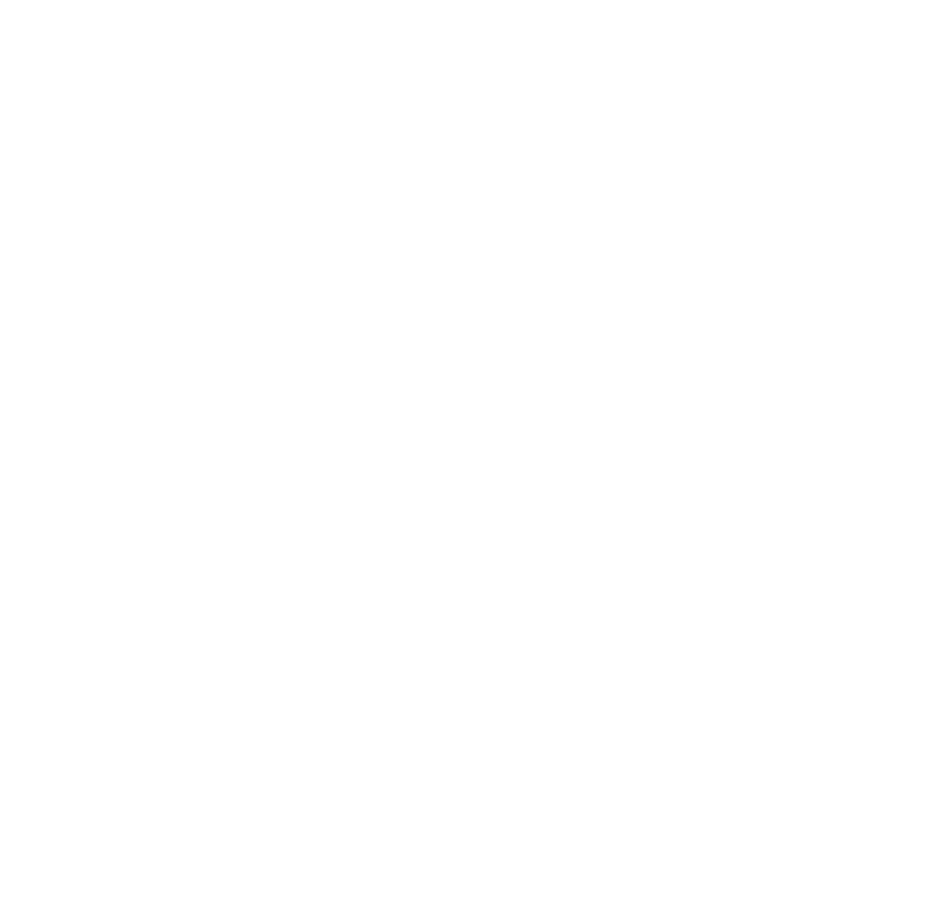
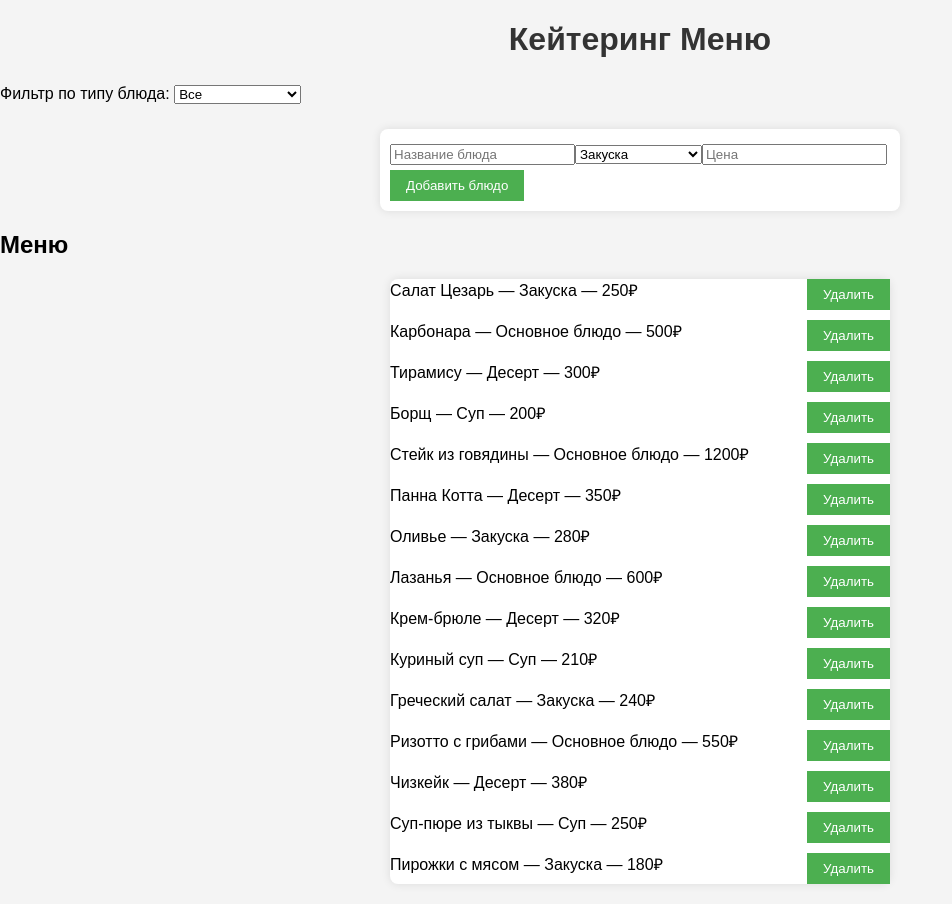
Before and after one commit to RovdoSophiya/SVC, a React (Create React App) app: page / in a window 1280 px wide. Shown: the whole page, without its empty margins (0-952 px from the left). Before the commit the page ends 800 px from the top, so only its background shows below. Built offline with nearby package versions, Linux system fonts and the light colour scheme.

Commit message:
feat:add css and addDish

```diff
--- a/src/App.js
+++ b/src/App.js
@@ -1,5 +1,17 @@
-function App() {
-  return <div className="App"></div>;
-}
+import React from "react";
+import DishList from "./components/DishList";
+import AddDishForm from "./components/AddDishForm";
+import DishFilter from "./components/DishFilter";
+
+const App = () => {
+  return (
+    <div>
+      <h1>Кейтеринг Меню</h1>
+      <DishFilter />
+      <AddDishForm />
+      <DishList />
+    </div>
+  );
+};
 
 export default App;
--- a/src/components/AddDishForm.js
+++ b/src/components/AddDishForm.js
@@ -0,0 +1,56 @@
+import React, { useState } from "react";
+import { useDispatch } from "react-redux";
+import { addDish } from "../features/dishesSlice";
+
+const AddDishForm = () => {
+  const [name, setName] = useState("");
+  const [type, setType] = useState("Закуска");
+  const [price, setPrice] = useState("");
+  const [error, setError] = useState("");
+
+  const dispatch = useDispatch();
+
+  const handleSubmit = (e) => {
+    e.preventDefault();
+
+    const parsedPrice = parseInt(price);
+
+    if (parsedPrice <= 0) {
+      setError("Цена должна быть положительным числом.");
+      return;
+    }
+
+    dispatch(addDish({ id: Date.now(), name, type, price: parsedPrice }));
+    setName("");
+    setPrice("");
+    setError(""); // Сбрасываем ошибку после успешного добавления
+  };
+
+  return (
+    <form onSubmit={handleSubmit}>
+      <input
+        type="text"
+        placeholder="Название блюда"
+        value={name}
+        onChange={(e) => setName(e.target.value)}
+        required
+      />
+      <select value={type} onChange={(e) => setType(e.target.value)}>
+        <option value="Закуска">Закуска</option>
+        <option value="Основное блюдо">Основное блюдо</option>
+        <option value="Десерт">Десерт</option>
+      </select>
+      <input
+        type="number"
+        placeholder="Цена"
+        value={price}
+        onChange={(e) => setPrice(e.target.value)}
+        required
+      />
+      {error && <p style={{ color: "red" }}>{error}</p>}
+      <button type="submit">Добавить блюдо</button>
+    </form>
+  );
+};
+
+export default AddDishForm;
--- /dev/null
+++ b/src/index.css
@@ -0,0 +1,49 @@
+body {
+  font-family: Arial, sans-serif;
+  margin: 0;
+  padding: 0;
+  background-color: #f4f4f4;
+}
+
+h1 {
+  text-align: center;
+  color: #333;
+}
+
+form,
+ul {
+  margin: 20px auto;
+  max-width: 500px;
+  padding: 10px;
+  background: white;
+  border-radius: 8px;
+  box-shadow: 0 0 10px rgba(0, 0, 0, 0.1);
+}
+
+button {
+  background-color: #4caf50;
+  color: white;
+  border: none;
+  padding: 8px 16px;
+  cursor: pointer;
+}
+
+button:hover {
+  background-color: #45a049;
+}
+
+ul {
+  list-style: none;
+  padding: 0;
+}
+
+li {
+  display: flex;
+  justify-content: space-between;
+  margin-bottom: 10px;
+}
+
+select,
+input {
+  margin: 5px 0;
+}
--- a/src/index.js
+++ b/src/index.js
@@ -4,6 +4,7 @@ import { Provider } from "react-redux";
 import { BrowserRouter as Router } from "react-router-dom";
 import store from "./store/store";
 import App from "./App";
+import "./index.css";
 
 ReactDOM.render(
   <Provider store={store}>
```
Also changed, not shown: 1 other file (tests, documents, lock files or other folders).
